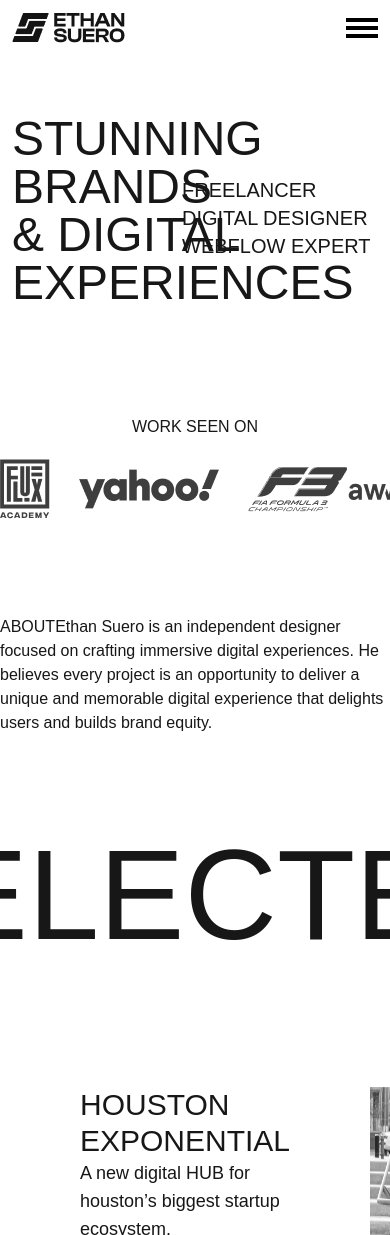
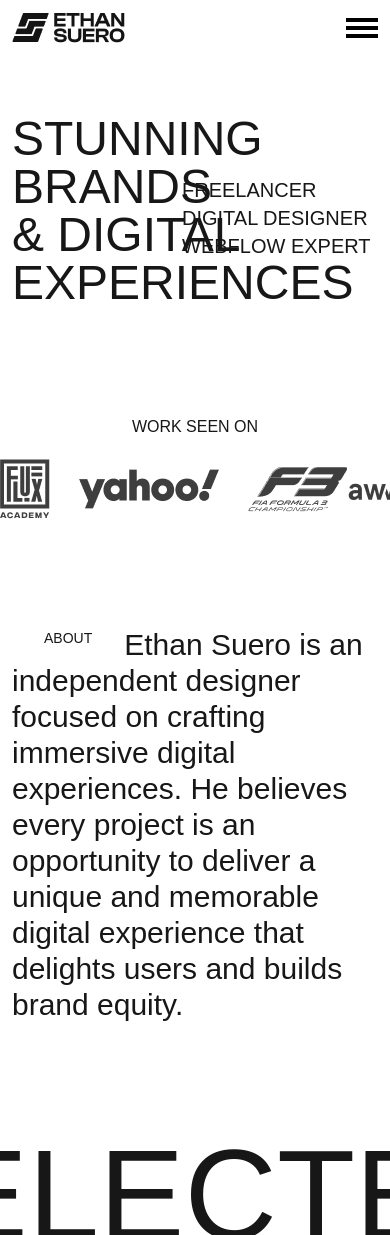
Before and after one commit to code4ju/k-pops, a React (Vite) app: page / in a window 390 px wide. Shown: the top 1235 px of the page. Built offline with nearby package versions, Linux system fonts and the light colour scheme.

Commit message:
refactor AboutText.tsx for mobile

```diff
--- a/src/components/aboutText.tsx
+++ b/src/components/aboutText.tsx
@@ -1,17 +1,18 @@
 export const AboutText = () => {
 	return (
 		<>
-			<div>
-				<div>
-					<p>
-						<span>ABOUT</span>
-						Ethan Suero is an independent designer focused on
-						crafting immersive digital experiences. He believes
-						every project is an opportunity to deliver a unique and
-						memorable digital experience that delights users and
-						builds brand equity.
-					</p>
-				</div>
+			<div className="p-3">
+				<p className="text-3xl">
+					<div className="inline">
+						<span className="align-text-top text-sm px-8">
+							ABOUT
+						</span>
+					</div>
+					Ethan Suero is an independent designer focused on crafting
+					immersive digital experiences. He believes every project is
+					an opportunity to deliver a unique and memorable digital
+					experience that delights users and builds brand equity.
+				</p>
 			</div>
 		</>
 	);
```
